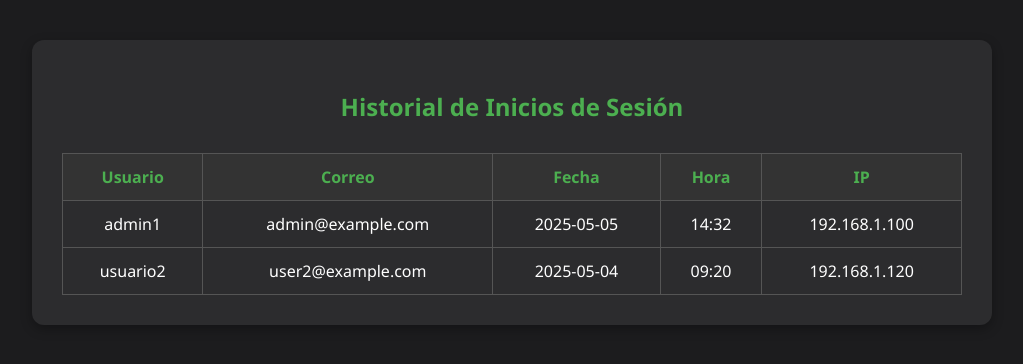
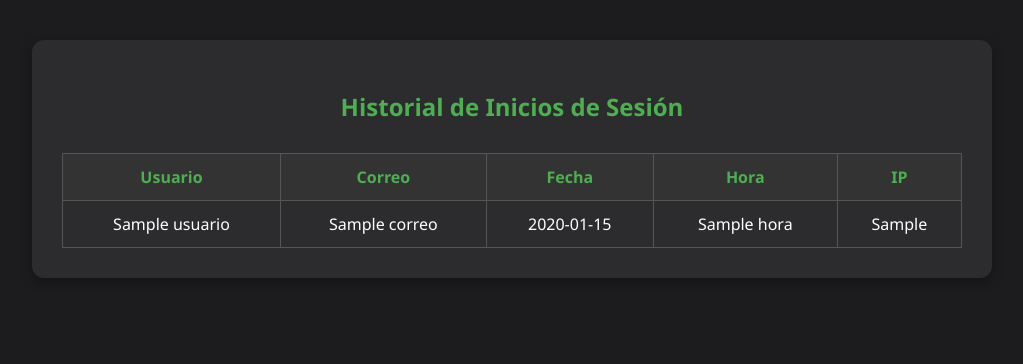
Before and after one commit to JhonR913/software2, a Flask app: page /ingresos-sesion in a window 1280 px wide. Shown: the part 115-479 px from the top of the page, without its empty margins (128-1151 px from the left). Run offline with Flask 3, Linux system fonts and the light colour scheme; the visitor is signed in with stand-in values (Sample User, id 1); a database or web service that is not in the repository returns one stand-in record (values such as "Sample title").

Commit message:
Cambios realizados

```diff
--- a/app.py
+++ b/app.py
@@ -386,17 +386,44 @@ def registro():
 def login():
     if 'usuario' in session:
         return redirect_by_role()
+
     if request.method == "POST":
         usuario = request.form["usuario"]
         pwd     = request.form.get("contraseña", "")
         user_db = db.usuarios.find_one({"usuario": usuario})
+
         if user_db and check_password_hash(user_db["contraseña"], pwd):
+            # ----------------------------------------------------
+            # 1) Preparamos los campos para el registro de sesión
+            # ----------------------------------------------------
+            ahora = datetime.now()
+            fecha_str = ahora.strftime("%Y-%m-%d")
+            hora_str  = ahora.strftime("%H:%M")
+            ip_cliente = request.remote_addr or "desconocida"
+
+            # ----------------------------------------------------
+            # 2) Insertamos en la colección "registros"
+            # ----------------------------------------------------
+            db.registros.insert_one({
+                "usuario": usuario,
+                "correo":  user_db.get("correo", ""),
+                "fecha":   fecha_str,
+                "hora":    hora_str,
+                "ip":      ip_cliente
+            })
+            # ----------------------------------------------------
+
+            # ----------------------------------------------------
+            # 3) Guardamos la sesión y redirigimos según el rol
+            # ----------------------------------------------------
             session["usuario"] = usuario
             session["rol"]     = user_db.get("rol", "usuario")
             flash(f"Bienvenido, {usuario}", "success")
             return redirect_by_role()
+
         flash("Usuario o contraseña incorrectos", "error")
         return redirect(url_for("login"))
+
     return render_template("login.html")
 
 @app.route("/logout")
@@ -417,6 +444,33 @@ def admin_required(f):
             return redirect(url_for("inicio"))
         return f(*args, **kwargs)
     return decorated_function
+
+
+@app.route("/ingresos-sesion")
+@login_required
+def ingresos_sesion():
+    # 1) Obtenemos todos los documentos de la colección "registros"
+    registros_cursor = db.registros.find().sort([("fecha", -1), ("hora", -1)])
+
+    # 2) Convertimos el cursor a lista de diccionarios
+    registros = []
+    for r in registros_cursor:
+        # Asegurarnos de convertir la fecha a string YYYY-MM-DD
+        # Si "fecha" está almacenada como ISODate, hacemos:
+        fecha_obj = r.get("fecha")
+        fecha_str = fecha_obj.strftime("%Y-%m-%d") if hasattr(fecha_obj, "strftime") else r.get("fecha", "")
+
+        registros.append({
+            "usuario": r.get("usuario", ""),
+            "correo":  r.get("correo", ""),
+            "fecha":   fecha_str,
+            "hora":    r.get("hora", ""),
+            "ip":      r.get("ip", "")
+        })
+
+    # 3) Pasamos esa lista al template
+    return render_template("registros.html", registros=registros)
+
 
 @app.route("/registro-usuario", methods=["GET", "POST"])
 @admin_required
@@ -445,11 +499,6 @@ def registrar_usuario():
     # Mostrar lista de usuarios
     usuarios = list(db.usuarios.find({}, {"_id": 0, "usuario": 1, "correo": 1, "rol": 1}))
     return render_template("registro_admin.html", usuarios=usuarios)
-
-@app.route("/ingresos-sesion")
-@login_required
-def ingresos_sesion():
-    return render_template('registros.html')
 
 # Moderación de Juegos Pendientes
 @app.route('/aceptar-juegos', methods=['GET'])
--- a/templates/registros.html
+++ b/templates/registros.html
@@ -78,22 +78,20 @@
                 </tr>
             </thead>
             <tbody>
-                <!-- Fila de ejemplo -->
+                {# Recorremos la lista "registros" que envía Flask #}
+                {% for r in registros %}
                 <tr>
-                    <td>admin1</td>
-                    <td>admin@example.com</td>
-                    <td>2025-05-05</td>
-                    <td>14:32</td>
-                    <td>192.168.1.100</td>
+                    <td>{{ r.usuario }}</td>
+                    <td>{{ r.correo }}</td>
+                    <td>{{ r.fecha }}</td>
+                    <td>{{ r.hora }}</td>
+                    <td>{{ r.ip }}</td>
                 </tr>
+                {% else %}
                 <tr>
-                    <td>usuario2</td>
-                    <td>user2@example.com</td>
-                    <td>2025-05-04</td>
-                    <td>09:20</td>
-                    <td>192.168.1.120</td>
+                    <td colspan="5">No hay registros disponibles.</td>
                 </tr>
-                <!-- Aquí se mostrarán dinámicamente los registros reales -->
+                {% endfor %}
             </tbody>
         </table>
     </div>
```
